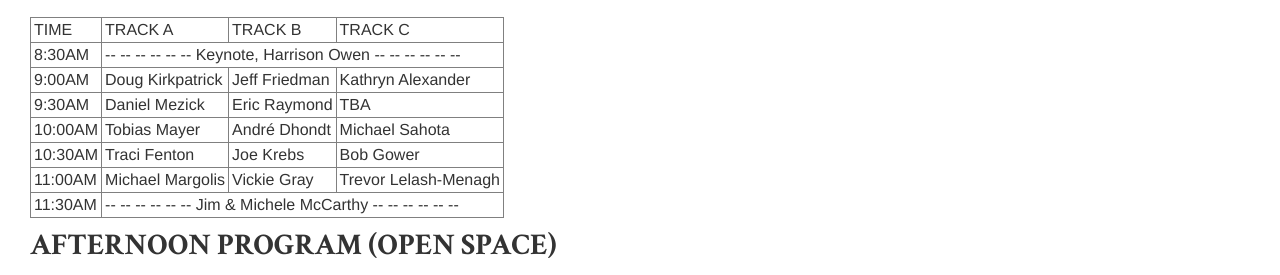
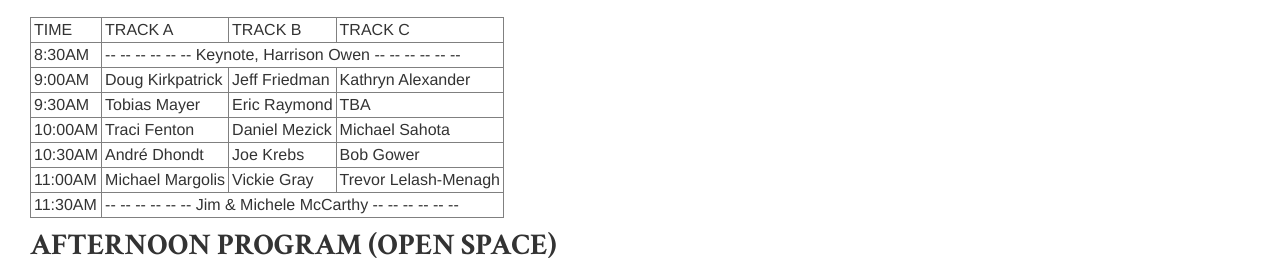
Before and after one commit to TechnicallyPhillyGroups/technicallyphillygroups.github.com, a Jekyll site: the page built from acc_program.md, in a window 1280 px wide. Shown: the part 273-548 px from the top of the page. Built offline with Jekyll 4.4.1, drawn with Linux system fonts in a browser that asks for light colours; nearby versions of some CDN libraries.

```diff
--- a/acc_program.md
+++ b/acc_program.md
@@ -14,9 +14,9 @@ MORNING PROGRAM
 <tr><td>TIME</td><td>TRACK A</td><td>TRACK B</td><td>TRACK C</td></tr>
 <tr><td>8:30AM</td><td colspan="3">-- -- -- -- -- -- Keynote, Harrison Owen -- -- -- -- -- --</td></tr>
 <tr><td>9:00AM</td><td>Doug Kirkpatrick</td><td>Jeff Friedman</td><td>Kathryn Alexander</td></tr>
-<tr><td>9:30AM</td><td>Daniel Mezick</td><td>Eric Raymond</td><td>TBA</td></tr>
-<tr><td>10:00AM</td><td>Tobias Mayer</td><td>André Dhondt</td><td>Michael Sahota</td></tr>
-<tr><td>10:30AM</td><td>Traci Fenton</td><td>Joe Krebs</td><td>Bob Gower</td></tr>
+<tr><td>9:30AM</td><td>Tobias Mayer</td><td>Eric Raymond</td><td>TBA</td></tr>
+<tr><td>10:00AM</td><td>Traci Fenton</td><td>Daniel Mezick</td><td>Michael Sahota</td></tr>
+<tr><td>10:30AM</td><td>André Dhondt</td><td>Joe Krebs</td><td>Bob Gower</td></tr>
 <tr><td>11:00AM</td><td>Michael Margolis</td><td>Vickie Gray</td><td>Trevor Lelash-Menagh</td></tr>
 <tr><td>11:30AM</td><td colspan="3">-- -- -- -- -- -- Jim & Michele McCarthy -- -- -- -- -- --</td></tr>
 </table>
```
